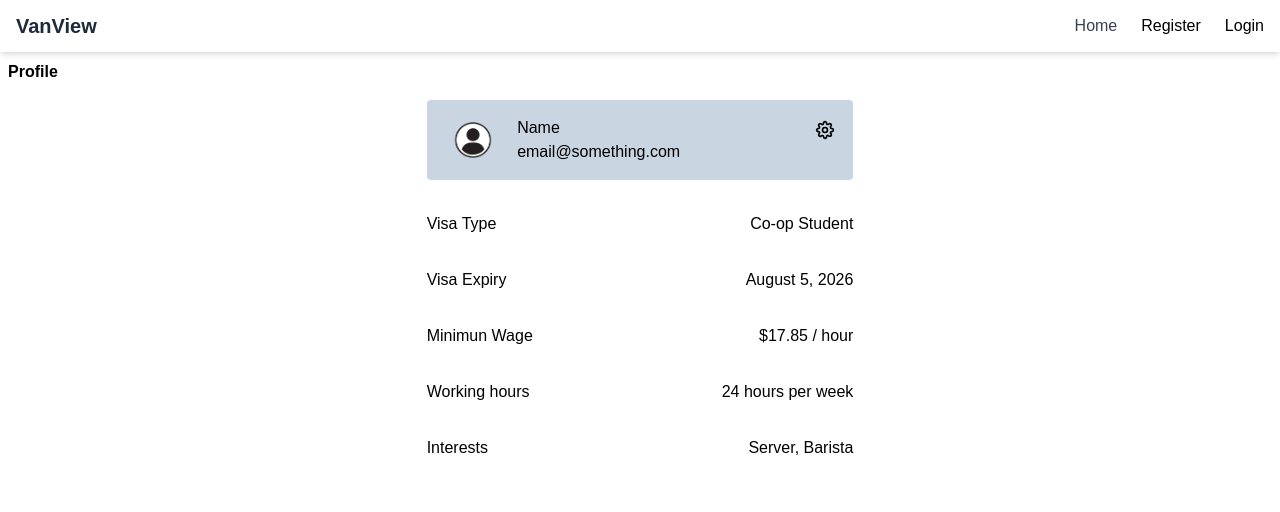
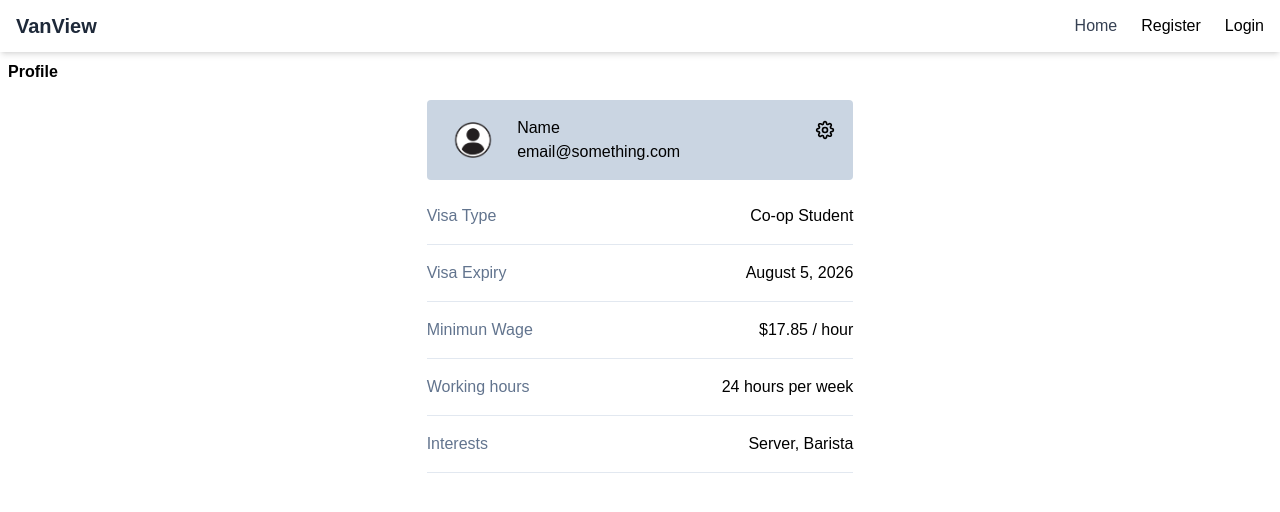
Before and after one commit to minjae-dev/vanview, a Next.js app in the folder van-view-frontend/: page /profile in a window 1280 px wide. Shown: the top 512 px of the page. Built offline with nearby package versions, Linux system fonts and the light colour scheme; no server answers.

Commit message:
added a bit of style to the profile

```diff
--- a/van-view-frontend/src/app/profile/components/ProfileRowTxt.tsx
+++ b/van-view-frontend/src/app/profile/components/ProfileRowTxt.tsx
@@ -1,8 +1,8 @@
 export default function ProfileRowTxt({ left, right }) {
   return (
     <>
-      <div className="m-4 flex w-2/2">
-        <div className="flex-1">{left}</div>
+      <div className="m-2 pb-4 flex w-2/2 border-b-1 border-slate-200  ">
+        <div className="flex-1 text-slate-500">{left}</div>
         <div className="flex-1 text-right">{right}</div>
       </div>
     </>
```
